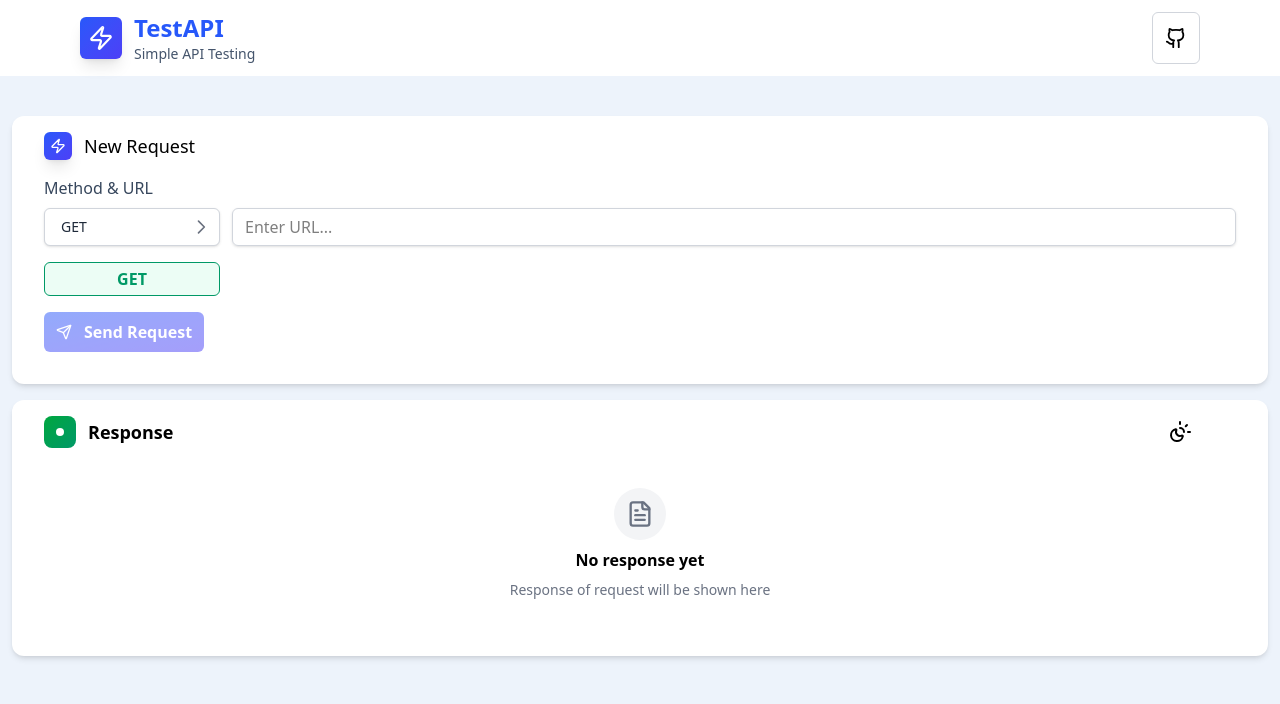
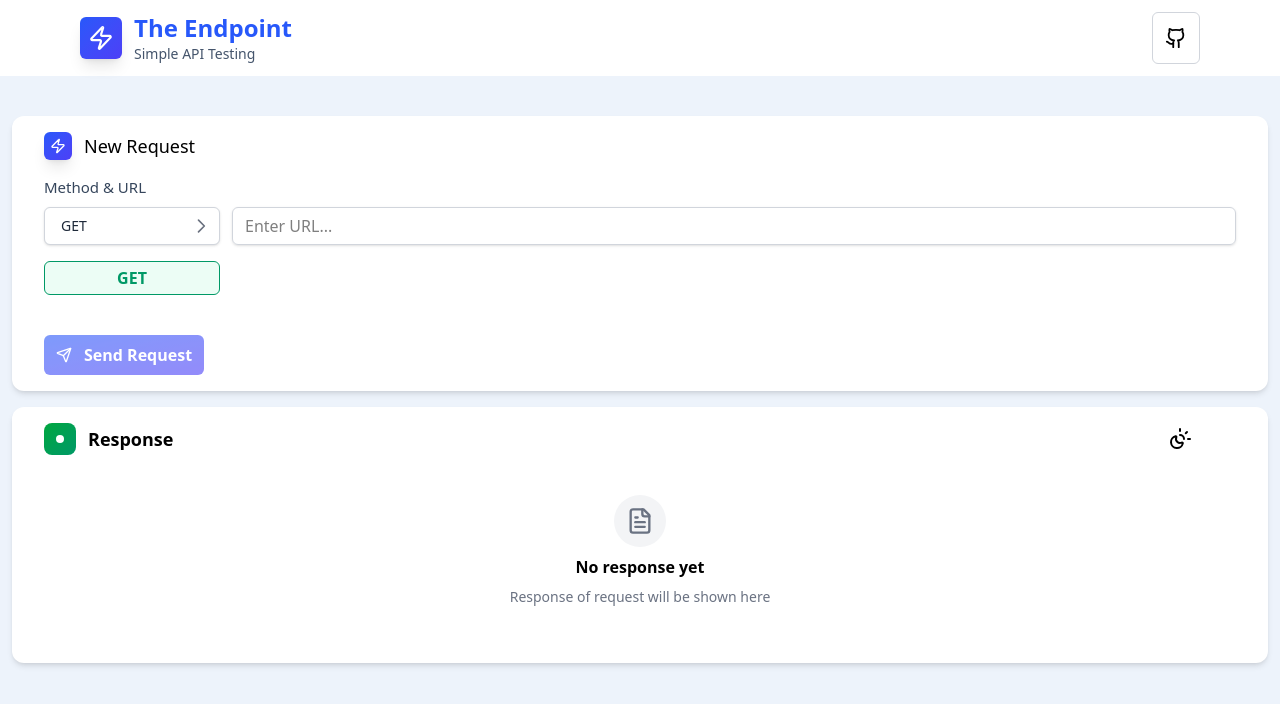
Before and after one commit to Umar-Farooq-5757/TheEndpoint, a React (Vite) app: page / in a window 1280 px wide. Shown: the top 704 px of the page. Built offline with nearby package versions, Linux system fonts and the light colour scheme.

Commit message:
Add section for request body

```diff
--- a/index.html
+++ b/index.html
@@ -4,7 +4,7 @@
     <meta charset="UTF-8" />
     <link rel="icon" type="image/svg+xml" href="/vite.svg" />
     <meta name="viewport" content="width=device-width, initial-scale=1.0" />
-    <title>TestAPI</title>
+    <title>The Endpoint</title>
   </head>
   <body class="bg-[#edf3fb]">
     <div id="root"></div>
--- a/src/components/Header.jsx
+++ b/src/components/Header.jsx
@@ -6,12 +6,12 @@ const Header = () => {
       <div className="flex items-center gap-3">
         <Logo padding={'8px'} size={'26px'}/>
         <div>
-          <h1 className="text-2xl font-bold text-[#2758fa]">TestAPI</h1>
+          <h1 className="text-2xl font-bold text-[#2758fa]">The Endpoint</h1>
           <p className="text-slate-600 text-sm">Simple API Testing</p>
         </div>
       </div>
       <a
-        href="https://github.com/umar-farooq-5757/testapi"
+        href="https://github.com/umar-farooq-5757/theendpoint"
         target="_blank"
         className="border border-gray-300  cursor-pointer flex justify-center items-center px-3 transition-all hover:bg-gray-800 hover:text-gray-200   rounded-md"
       >
--- /dev/null
+++ b/src/components/RequestBody.jsx
@@ -0,0 +1,26 @@
+import React, { useState } from "react";
+
+const RequestBody = () => {
+  const [placeholder, setPlaceholder] = useState({ key: "value"});
+  const [responseBody, setResponseBody] = useState('')
+  return (
+    <div className="mt-4">
+      <h3 className="text-[#36465c] font-medium text-[15px]">Request Body</h3>
+      <h4 className="font-semibold text-[15px] my-2">
+        Content-Type:{" "}
+        <span className="rounded-md bg-gray-100 border border-gray-200 shadow-xs py-[2px] px-3">
+          application/json
+        </span>
+      </h4>
+      <textarea
+        className="border border-gray-400 min-h-48 font-mono resize-none w-full mt-3 py-[2px] px-3 rounded-md shadow-sm outline-[#2758fa] transition-all"
+        id="my-textarea"
+        value={responseBody}
+        onChange={(e)=>setResponseBody(e.target.value)}
+        placeholder={JSON.stringify(placeholder)}
+      />
+    </div>
+  );
+};
+
+export default RequestBody;
--- a/src/components/RequestBox.jsx
+++ b/src/components/RequestBox.jsx
@@ -3,10 +3,11 @@ import Logo from "./ui/Logo";
 import Dropdown from "./ui/Dropdown";
 import { Send } from "lucide-react";
 import getMethod from "../utils/getMethod";
+import RequestBody from "./RequestBody";
 
 const RequestBox = ({ setResData }) => {
   const [isOpen, setIsOpen] = useState(false);
-  const [selected, setSelected] = useState("GET");
+  const [selectedMethod, setSelectedMethod] = useState("GET");
   const [URL, setURL] = useState("");
 
   const methods = [
@@ -42,11 +43,11 @@ const RequestBox = ({ setResData }) => {
         <h2 className="font-medium text-lg">New Request</h2>
       </div>
       <div className="mt-4">
-        <h3 className="text-[#36465c] font-medium">Method & URL</h3>
+        <h3 className="text-[#36465c] font-medium text-[15px]">Method & URL</h3>
         <div className="my-2 flex gap-3">
           <Dropdown
-            selected={selected}
-            setSelected={setSelected}
+            selectedMethod={selectedMethod}
+            setSelectedMethod={setSelectedMethod}
             methods={methods}
             isOpen={isOpen}
             setIsOpen={setIsOpen}
@@ -59,8 +60,9 @@ const RequestBox = ({ setResData }) => {
             onChange={(e) => setURL(e.target.value.trim())}
             autoComplete="off"
             placeholder="Enter URL..."
-            className="border border-gray-300 shadow-sm pl-3 outline-blue-400 transition-all rounded-md grow"
+            className="border border-gray-300 shadow-sm pl-3 outline-[#2758fa] transition-all rounded-md grow"
           />
+        </div>
       </div>
       {/* SHOW METHOD BUTTON */}
       <button
@@ -71,15 +73,16 @@ const RequestBox = ({ setResData }) => {
           borderColor: methodBoxTextColor,
         }}
       >
-          {selected}
+        {selectedMethod}
       </button>
-      </div>
+      {/* REQUEST BODY HERE */}
+      {selectedMethod!="GET" && <RequestBody/>}
       {/* SEND REQUEST BUTTON */}
       <button
-      onClick={()=>getMethod(URL,setResData)}
-        className={`${URL == "" && "opacity-50"} ${
-          URL != "" && "cursor-pointer"
-        } transition-all flex justify-center font-semibold items-center gap-3 bg-gradient-to-br from-[#2758fa] to-[#4c3ff7] text-white rounded-md my-4 py-2 px-3`}
+        onClick={() => getMethod(URL, setResData)}
+        className={`${URL == "" && "opacity-60"} ${
+          URL != "" && "cursor-pointer opacity-85 hover:opacity-100"
+        } transition-all flex justify-center font-semibold items-center gap-3 bg-gradient-to-br from-[#2758fa] to-[#4c3ff7] text-white rounded-md mt-10 py-2 px-3`}
       >
         <Send className="size-4" />
         <p>Send Request</p>
--- a/src/components/ResponseBox.jsx
+++ b/src/components/ResponseBox.jsx
@@ -3,7 +3,7 @@ import ResponseData from "./ui/ResponseData";
 import { FileText, SunMoon } from "lucide-react";
 
 const ResponseBox = ({resData}) => {
-  const [theme, setTheme] = useState("monokai");
+  const [theme, setTheme] = useState("rjv-default");
   const changeTheme = ()=>{
     if(theme == 'monokai'){
       setTheme('rjv-default')
--- a/src/components/ui/Dropdown.jsx
+++ b/src/components/ui/Dropdown.jsx
@@ -1,16 +1,16 @@
 import React from "react";
 
 const Dropdown = ({
-  selected,
+  selectedMethod,
+  setSelectedMethod,
   setIsOpen,
   isOpen,
   methods,
-  setSelected,
   setMethodBoxBackgroundColor,
   setMethodBoxTextColor,
 }) => {
   const handleSelect = (method) => {
-    setSelected(method);
+    setSelectedMethod(method);
     setIsOpen(false);
   };
   return (
@@ -20,7 +20,7 @@ const Dropdown = ({
         onClick={() => setIsOpen(!isOpen)}
         className="w-full text-left px-4 pr-2 py-2 border rounded-md bg-white text-gray-800 border-gray-300 shadow-sm hover:bg-gray-50 focus:outline-none"
       >
-        <span>{selected}</span>
+        <span>{selectedMethod}</span>
         <svg
           className={`w-5 h-5 inline float-right transition-transform duration-200 ${
             isOpen ? "rotate-0" : "-rotate-90"
@@ -40,7 +40,7 @@ const Dropdown = ({
       </button>
 
       {isOpen && (
-        <ul className="w-full bg-white border border-gray-300 rounded-md shadow-md mt-1 py-2 absolute top-9">
+        <ul className="w-full bg-white border z-50 border-gray-300 rounded-md shadow-md mt-1 py-2 absolute top-9 **opacity-100 z-10**">
           {methods.map((method) => (
             <li
               key={method.type}
--- a/src/utils/getMethod.js
+++ b/src/utils/getMethod.js
@@ -1,12 +1,14 @@
 import axios from "axios";
 
-const getMethod = async (url,setResData) => {
+const getMethod = async (url, setResData) => {
   try {
     const response = await axios.get(url, {});
-    console.log(response);
     setResData(response.data);
   } catch (err) {
-    console.error(err);
+    setResData({
+      message: "Not Found",
+      status: 404,
+    });
   }
 };
 export default getMethod;
```
Lines whose indentation alone changed are shown as unchanged.
